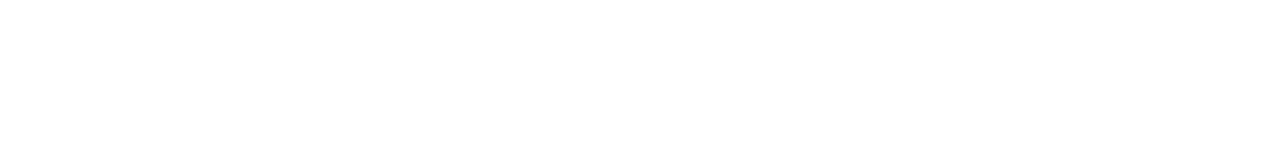
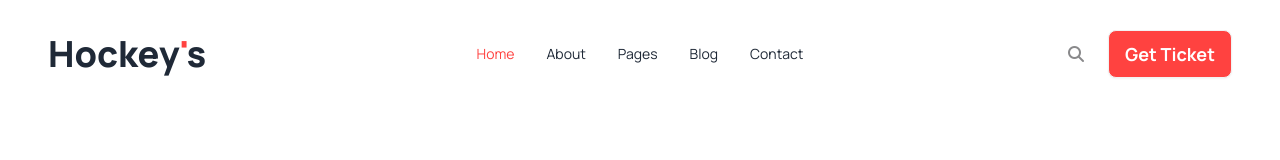
Before and after one commit to Albab47/b9a3-hockeys, a plain HTML site: page index.html in a window 1280 px wide. Drawn offline with nearby package versions, Linux system fonts and the light colour scheme.

Commit message:
add navbar section

```diff
--- a/index.html
+++ b/index.html
@@ -22,16 +22,59 @@
             extend: {
               colors: {
                 clifford: '#da373d',
-              },
-              fonts: {
-                'font-manrope': "font-family: 'Manrope', sans-serif;"
+                primary: '#FF4240',
               }
             }
           }
         }
-      </script>
+    </script>
+    <style>
+        .font-manrope {
+            font-family: 'Manrope', sans-serif;
+        }
+    </style>
 </head>
-<body>
 
+<body class="font-manrope">
+    <!-- NAVBAR -->
+    <header class="container mx-auto px-2 md:px-12">
+        <nav class="navbar py-7 px-0">
+            <div class="navbar-start">
+                <div class="dropdown">
+                    <div tabindex="0" role="button" class="btn btn-ghost lg:hidden">
+                        <svg xmlns="http://www.w3.org/2000/svg" class="h-5 w-5" fill="none" viewBox="0 0 24 24"
+                            stroke="currentColor">
+                            <path stroke-linecap="round" stroke-linejoin="round" stroke-width="2"
+                                d="M4 6h16M4 12h8m-8 6h16" />
+                        </svg>
+                    </div>
+                    <ul tabindex="0"
+                        class="menu menu-sm dropdown-content mt-3 z-[1] p-2 shadow bg-base-100 rounded-box w-52">
+                        <li><a href="#">Home</a></li>
+                        <li><a href="#">About</a></li>
+                        <li><a href="#">Pages</a></li>
+                        <li><a href="#">Blog</a></li>
+                        <li><a href="#">Contact</a></li>
+                    </ul>
+                </div>
+                <h1 class="text-2xl md:text-4xl font-extrabold">Hockey<span class="text-primary">'</span>s</h1>
+            </div>
+
+            <div class="navbar-center hidden lg:flex">
+                <ul class="menu menu-horizontal">
+                    <li><a href="#" class="text-primary">Home</a></li>
+                    <li><a href="#">About</a></li>
+                    <li><a href="#">Pages</a></li>
+                    <li><a href="#">Blog</a></li>
+                    <li><a href="#">Contact</a></li>
+                </ul>
+            </div>
+
+            <div class="navbar-end md:flex">
+                <i class="fa-solid fa-magnifying-glass hidden md:flex text-[#89898B]"></i>
+                <a class="btn bg-primary text-white text-lg font-semibold ml-6">Get Ticket</a>
+            </div>
+        </nav>
+    </header>
 </body>
 </html>
```
